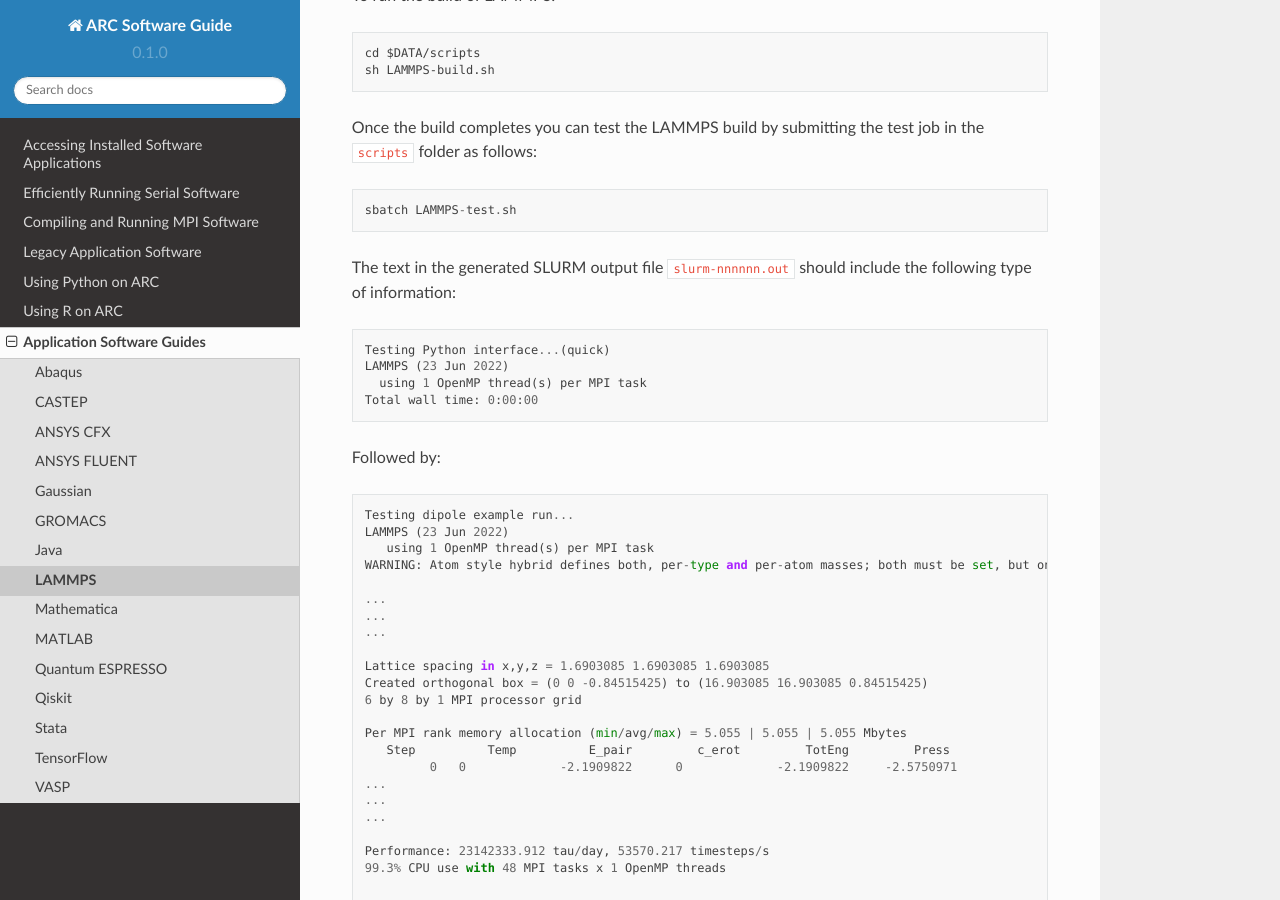
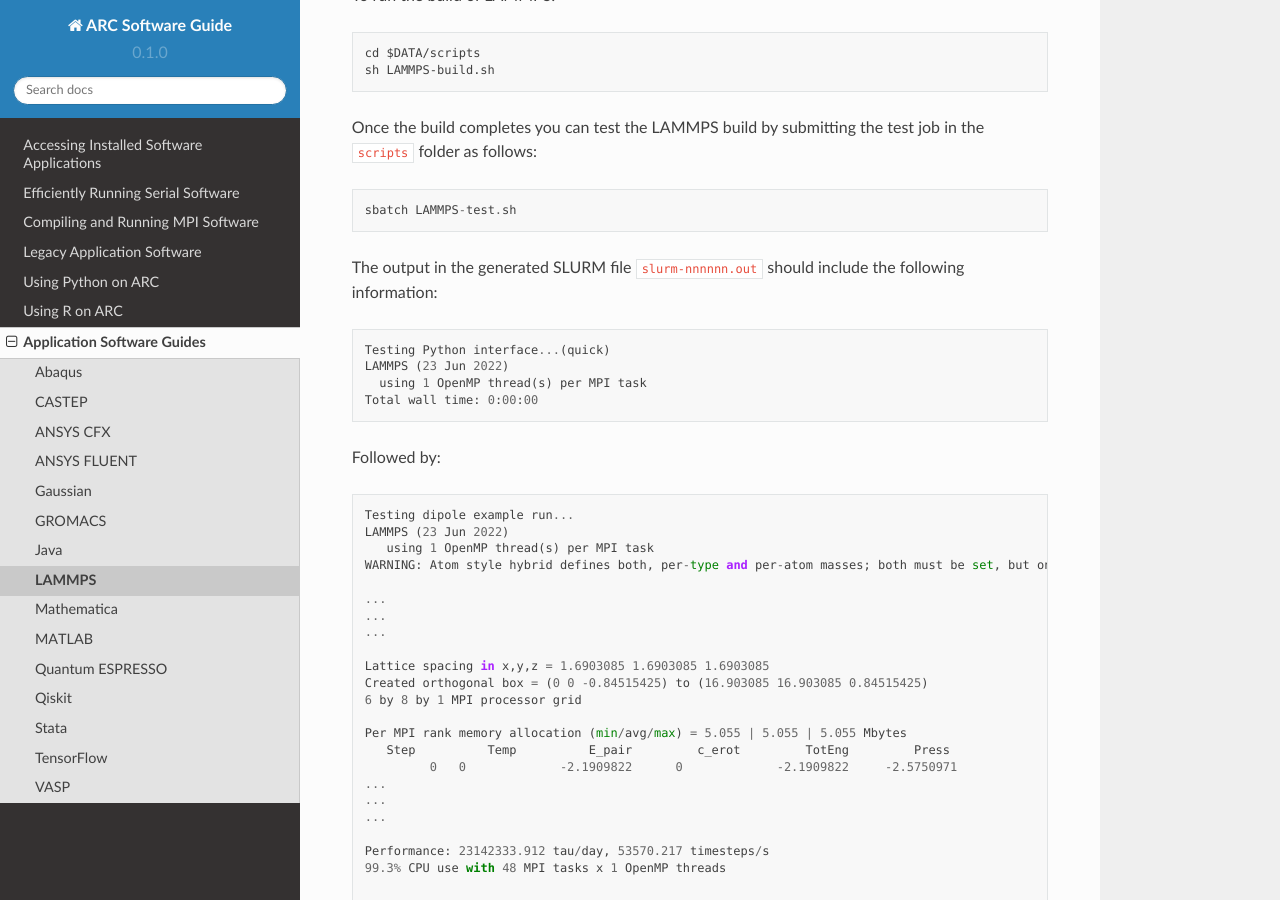
Before and after one commit to oxford-arc/arc-software-guide, a Sphinx documentation site: the page built from docs/source/apps/arc_lammps.rst, in a window 1280 px wide and 900 px high, scrolled down 1584 px. Built offline with Sphinx 7.4.7 and the Read the Docs theme 2.0.0, drawn with Linux system fonts in a browser that asks for light colours.

Commit message:
Update arc_lammps.rst

```diff
--- a/docs/source/apps/arc_lammps.rst
+++ b/docs/source/apps/arc_lammps.rst
@@ -60,7 +60,7 @@ Once the build completes you can test the LAMMPS build by submitting the test jo
 
   sbatch LAMMPS-test.sh
 
-The text in the generated SLURM output file ``slurm-nnnnnn.out`` should include the following type of information::
+The output in the generated SLURM file ``slurm-nnnnnn.out`` should include the following information::
 
    Testing Python interface...(quick)
    LAMMPS (23 Jun 2022)
```
